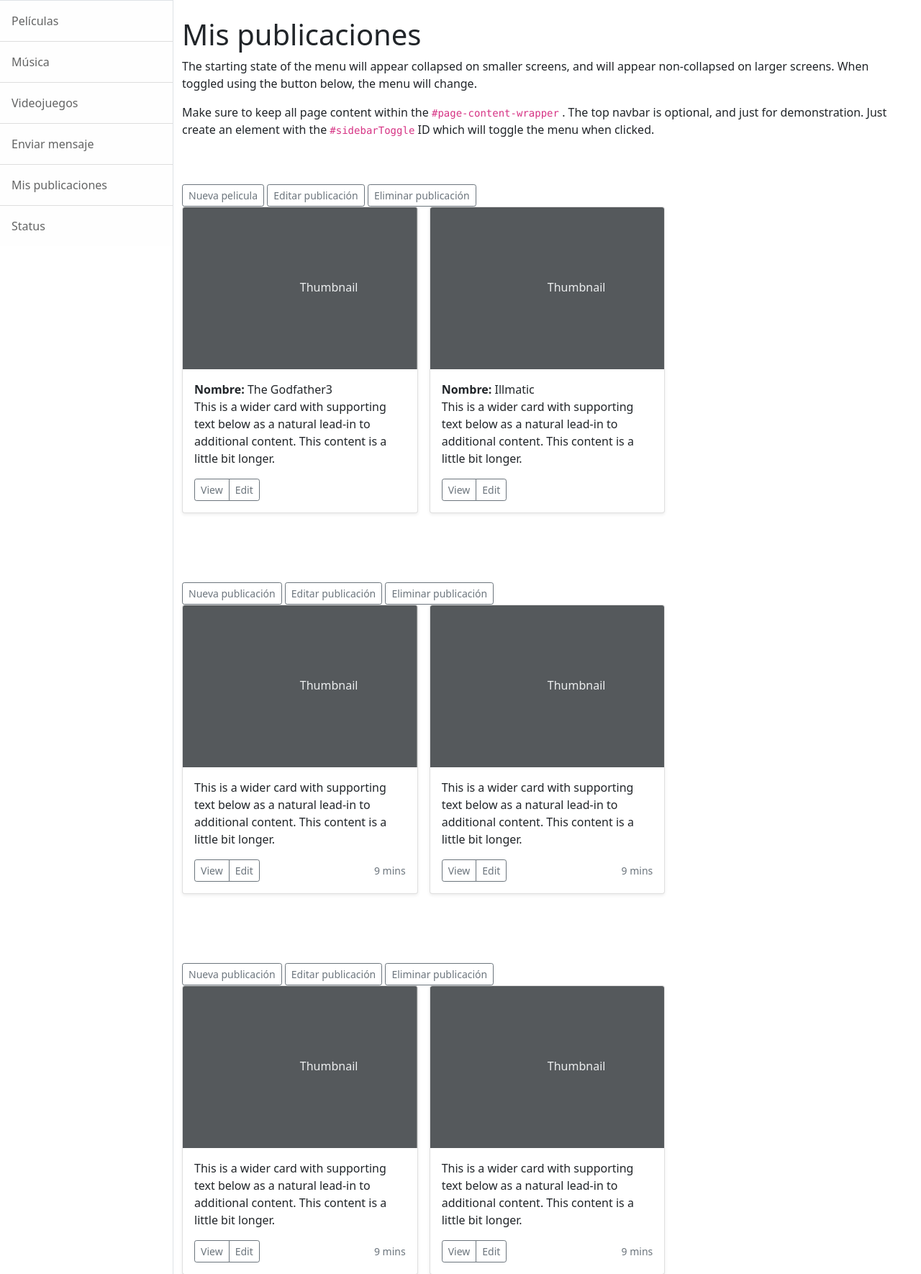
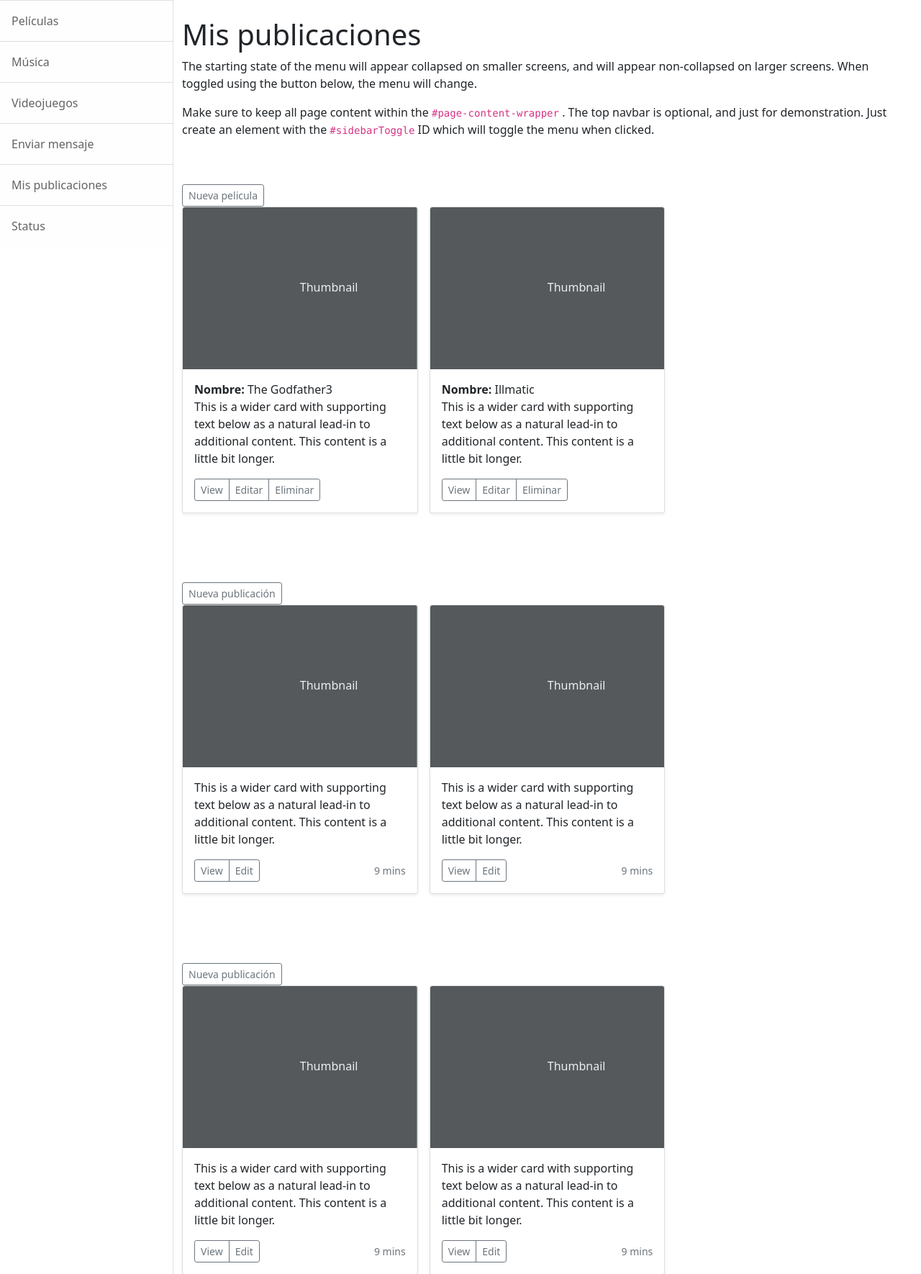
Before and after one commit to Weso472/entrega_final_federico_acevedo, a Django app: page /nombrepagina/mis-publicaciones/ in a window 1280 px wide. Shown: the part 57-1827 px from the top of the page at 72% size. Run offline with Django 4.2, Linux system fonts and the light colour scheme; data comes from the database, SQL or seed files in the repository; both versions use the stored data as it was after the commit; some libraries are stand-ins or nearby versions.

Commit message:
agregado edicion y eliminacion de peliculas

```diff
--- a/app_entregafinal/templates/app_entregafinal/mis_publicaciones.html
+++ b/app_entregafinal/templates/app_entregafinal/mis_publicaciones.html
@@ -16,12 +16,15 @@
     </p>
 </div>
 
+<!-- Falta agregar que diga "borrado con exito"
+{% if borrado %}
+<div class="eliminado">Pelicula borrada exitosamente</div>
+{% endif %}
+-->
 
 <div class="album py-5">
     <div class="container">
     <a type="button" class="btn btn-sm btn-outline-secondary" href="{% url 'nueva-pelicula' %}">Nueva pelicula</a>
-    <a type="button" class="btn btn-sm btn-outline-secondary" href="{% url 'editar-publicacion' %}">Editar publicación</a>
-    <a type="button" class="btn btn-sm btn-outline-secondary" href="{% url 'eliminar-publicacion' %}">Eliminar publicación</a>
 
       <div class="row row-cols-1 row-cols-sm-2 row-cols-md-3 g-3">
         {% for pelicula in peliculas %}
@@ -35,7 +38,8 @@
               <div class="d-flex justify-content-between align-items-center">
                 <div class="btn-group">
                   <button type="button" class="btn btn-sm btn-outline-secondary">View</button>
-                  <button type="button" class="btn btn-sm btn-outline-secondary">Edit</button>
+                  <a type="button" class="btn btn-sm btn-outline-secondary" href="{% url 'editar-pelicula' pelicula.id %}">Editar</a>
+                  <a type="button" class="btn btn-sm btn-outline-secondary" href="{% url 'eliminar-pelicula' pelicula.id %}">Eliminar</a>
                 </div>
               </div>
             </div>
@@ -49,8 +53,6 @@
 <div class="album py-5">
     <div class="container">
     <a type="button" class="btn btn-sm btn-outline-secondary" href="">Nueva publicación</a>
-    <a type="button" class="btn btn-sm btn-outline-secondary" href="{% url 'editar-publicacion' %}">Editar publicación</a>
-    <a type="button" class="btn btn-sm btn-outline-secondary" href="{% url 'eliminar-publicacion' %}">Eliminar publicación</a>
 
       <div class="row row-cols-1 row-cols-sm-2 row-cols-md-3 g-3">
         {% for videojuego in videojuegos %}
@@ -78,8 +80,6 @@
 <div class="album py-5">
     <div class="container">
     <a type="button" class="btn btn-sm btn-outline-secondary" href="">Nueva publicación</a>
-    <a type="button" class="btn btn-sm btn-outline-secondary" href="{% url 'editar-publicacion' %}">Editar publicación</a>
-    <a type="button" class="btn btn-sm btn-outline-secondary" href="{% url 'eliminar-publicacion' %}">Eliminar publicación</a>
 
       <div class="row row-cols-1 row-cols-sm-2 row-cols-md-3 g-3">
         {% for album in albums %}
--- a/app_entregafinal/urls.py
+++ b/app_entregafinal/urls.py
@@ -8,10 +8,12 @@ urlpatterns = [
     path('about/', views.about, name= "about"),
 
     path('mis-publicaciones/', views.mis_publicaciones, name= "mis-publicaciones"),
-    path('eliminar-publicación/', views.eliminar_publicacion, name= "eliminar-publicacion"),
-    path('editar-publicación/', views.editar_publicacion, name= "editar-publicacion"),
 
+    path('eliminar-pelicula/<int:id>/', views.eliminar_pelicula, name= "eliminar-pelicula"),
+    path('editar-pelicula/<int:id>/', views.editar_pelicula, name= "editar-pelicula"),
     path('nueva-pelicula/', views.crear_pelicula, name = "nueva-pelicula"),
+
+
 
     path('peliculas/', views.peliculas, name = "peliculas"),
     path('crear-pelicula/', views.crear_pelicula, name="crear-pelicula"),
--- a/app_entregafinal/views.py
+++ b/app_entregafinal/views.py
@@ -1,7 +1,7 @@
 from typing import Dict
 
-from django.shortcuts import render, redirect, reverse
-from django.urls import reverse_lazy
+from django.shortcuts import render, redirect
+from django.urls import reverse, reverse_lazy
 from django.views.generic import ListView, CreateView, UpdateView, DeleteView
 
 
@@ -12,30 +12,37 @@ from app_entregafinal.forms import formulario_pelicula, formulario_musica, formu
 
 def inicio(request):
 
-      return render(request, "app_entregafinal/inicio.html")
+    return render(request, "app_entregafinal/inicio.html")
 
 def about(request):
-      return render(request, "app_entregafinal/about.html")
+
+    return render(request, "app_entregafinal/about.html")
 
 
 
 def mis_publicaciones(request):
-      peliculas = pelicula.objects.all()
-      videojuegos = videojuego.objects.all()
-      albums = album_musica.objects.all()
-      return render(request, "app_entregafinal/mis_publicaciones.html", {'peliculas': peliculas,'videojuegos': videojuegos,'albums': albums})
+    peliculas = pelicula.objects.all()
+    videojuegos = videojuego.objects.all()
+    albums = album_musica.objects.all()
 
-def eliminar_publicacion(request):
-      return render(request, "app_entregafinal/eliminar_publicacion.html")
+    return render(request, "app_entregafinal/mis_publicaciones.html", {'peliculas': peliculas,'videojuegos': videojuegos,'albums': albums})
+
+
+
+
 
 def editar_publicacion(request):
-      return render(request, "app_entregafinal/editar_publicacion.html")
+
+    return render(request, "app_entregafinal/editar_publicacion.html")
 
 
 
 def peliculas(request):
-      peliculas = pelicula.objects.all()
-      return render(request, "app_entregafinal/pelicula.html", {'peliculas': peliculas})
+    peliculas = pelicula.objects.all()
+    contexto = {'peliculas': peliculas}
+#    borrado = request.GET.get('borrado', None)     #Falta agregar que diga "borrado con exito"
+#    contexto['borrado'] = borrado
+    return render(request, "app_entregafinal/pelicula.html", contexto)
 
 def crear_pelicula(request):
     if request.method == 'POST':
@@ -43,28 +50,59 @@ def crear_pelicula(request):
 
         if formulario.is_valid():
             data = formulario.cleaned_data
-            Pelicula = pelicula(nombre=data['nombre'], genero=data['genero'], estreno=data['estreno'])
+            Pelicula = pelicula(nombre=data['nombre'], genero=data['genero'], estreno=data['estreno'], director=data['director'])
             Pelicula.save()
-            return render(request, "app_entregafinal/inicio.html", {"exitoso": True})
-    else:  # GET
+            url_final = f"{reverse('mis-publicaciones')}?creadopelicula"
+            return redirect(url_final)
+    else:
         formulario = formulario_pelicula()  # Formulario vacio para construir el html
     return render(request, "app_entregafinal/formulario_pelicula.html", {"formulario": formulario})
 
+def editar_pelicula(request, id):
+    pelicula_id = pelicula.objects.get(id = id)
+
+    if request.method == 'POST':
+        formulario = formulario_pelicula(request.POST)
+
+        if formulario.is_valid():
+            data = formulario.cleaned_data
+
+            pelicula_id.nombre = data['nombre']
+            pelicula_id.genero = data['genero']
+            pelicula_id.estreno = data['estreno']
+            pelicula_id.director = data['director']
+
+            pelicula_id.save()
+
+            url_final = f"{reverse('mis-publicaciones')}?editadopelicula"
+            return redirect(url_final)
+    else:  # GET
+        inicial = {
+            'nombre': pelicula_id.nombre,
+            'genero': pelicula_id.genero,
+            'estreno': pelicula_id.estreno,
+            'director': pelicula_id.director,
+        }
+        formulario = formulario_pelicula(initial=inicial)
+    return render(request, "app_entregafinal/formulario_pelicula.html", {"formulario": formulario})
+
 def eliminar_pelicula(request, id):
-    pelicula = pelicula.objects.get(id=id)
-    pelicula.delete()
+    pelicula_id = pelicula.objects.get(id = id)
+    borrado_id = pelicula_id.id
+    pelicula_id.delete()
+    url_final = f"{reverse('mis-publicaciones')}?borradopelicula={borrado_id}"
+    return redirect(url_final)
 
-    return redirect('nombrepagina/peliculas/')
 
 
 def discos(request):
       discos = album_musica.objects.all()
+
       return render(request, "app_entregafinal/album_musica.html", {'discos': discos})
 
 def crear_disco(request):
     if request.method == 'POST':
         formulario = formulario_musica(request.POST)
-
         if formulario.is_valid():
             data = formulario.cleaned_data
             Disco = album_musica(nombre=data['nombre'], genero=data['genero'], artista=data['artista'], lanzamiento=data['lanzamiento'], discografica=data['discografica'])
@@ -77,13 +115,13 @@ def crear_disco(request):
 
 
 def videojuegos(request):
-      videojuegos = videojuego.objects.all()
-      return render(request, "app_entregafinal/videojuego.html", {'videojuegos': videojuegos})
+    videojuegos = videojuego.objects.all()
+
+    return render(request, "app_entregafinal/videojuego.html", {'videojuegos': videojuegos})
 
 def crear_videojuego(request):
     if request.method == 'POST':
         formulario = formulario_videojuego(request.POST)
-
         if formulario.is_valid():
             data = formulario.cleaned_data
             Videojuego = videojuego(nombre=data['nombre'], genero=data['genero'], lanzamiento=data['lanzamiento'], compañia=data['compañia'])
```
Also changed, not shown: db.sqlite3.
